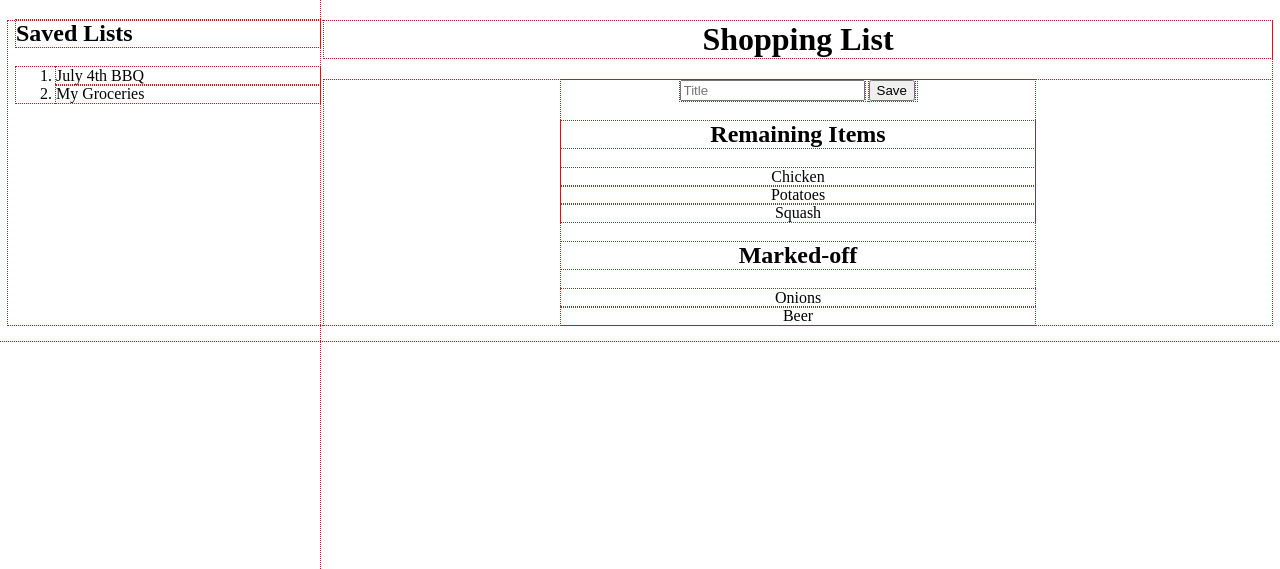
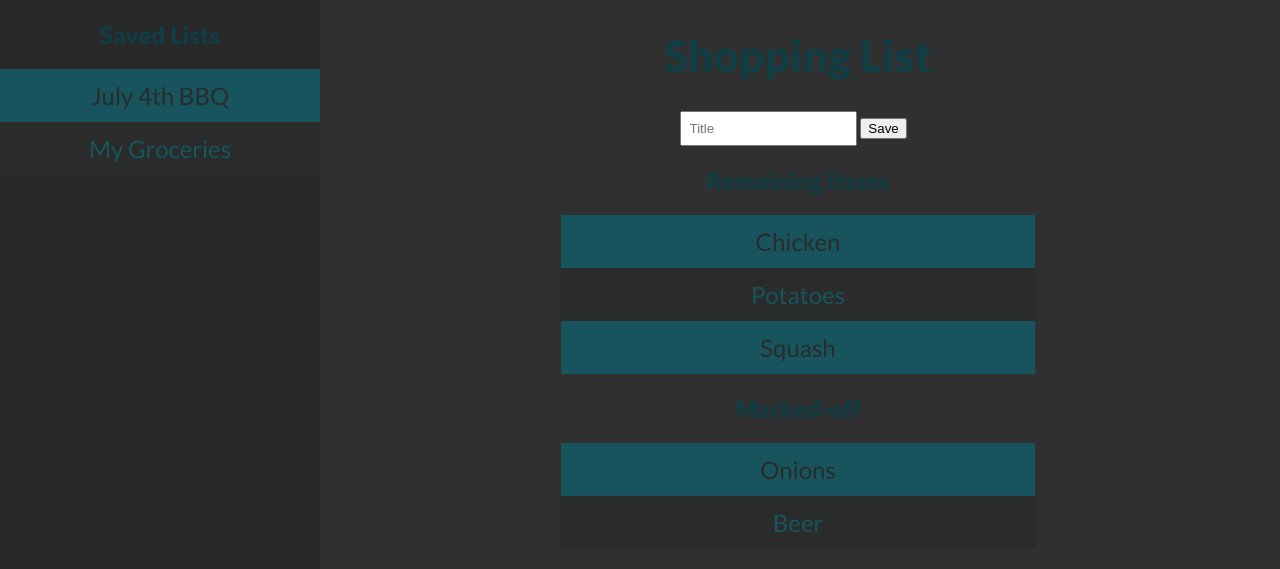
Before and after one commit to koberlag/shopping-list, a plain HTML site: page index.html in a window 1280 px wide. Shown: the top 569 px of the page. Drawn offline with Linux system fonts and the light colour scheme.

Commit message:
adding stylings

```diff
--- a/css/styles.css
+++ b/css/styles.css
@@ -9,18 +9,48 @@ html {
   box-sizing: inherit;
   }
 
-*{
-	outline:  brown dotted thin;
+
+
+body
+{
+	background-color: #303030;
+	font-family: Lato;
 }
+
+h1{
+	font-size: 2.75rem;
+}
+
+h1,h2{
+	color:#113D44;
+}
+
+.saved-list li,
+.list-container li{
+	padding:.75rem 0;
+	font-size: 1.5rem;
+}
+
+.saved-list li:nth-child(odd),
+.list-container li:nth-child(odd){
+	background-color: #17545E;
+	color:#2A2C2B;
+}
+
+.saved-list li:nth-child(even),
+.list-container li:nth-child(even){
+	background-color: #2A2C2B;
+	color:#17545E;
+}
+
 
 .main-heading,
 .unchecked-items-header,
 .checked-items-header,
-.save-list-header{
+.save-list-header,
+.items-content{
 	text-align: center;
 }
-
-
 
 .saved-list-section{
 	width:25%;
@@ -29,19 +59,8 @@ html {
 	/*position:absolute;*/
 	top:0;
 	left:0;
-	padding-left: 1rem;
-}
-
-.saved-list-header{
-
-}
-
-.saved-list-content{
-
-}
-
-.saved-list{
-
+	text-align: center;
+	background-color: #292929;
 }
 
 .main-heading,
@@ -54,20 +73,13 @@ html {
 	margin:0 auto;
 }
 
-.unchecked-items-section{
-
-}
-
-.items-content
-{
-	text-align: center;
-}
-
+.saved-list,
 .items-content ul
 {
 	padding:0;
 }
 
+.saved-list,
 .unchecked-items-list,
 .checked-items-list{
 	list-style-type: none;
@@ -88,6 +100,11 @@ html {
 	overflow:hidden;
 }
 
+#title-textbox{
+	padding:.5rem;
+	width:75%;
+}
+
 /*.save-list-section{
 	width:25%;
 	margin:0 auto;
--- a/index.html
+++ b/index.html
@@ -3,9 +3,10 @@
 <head>
 	<meta charset="UTF-8">
 	<title>Shopping List</title>
+	<link href='http://fonts.googleapis.com/css?family=Lato:400,900' rel='stylesheet' type='text/css'>
 	<link rel="stylesheet" href="css/styles.css">
-	<link rel="stylesheet" href="js/list.js">
-</head>
+	<script type="text/javascript" src="js/list.js"></script>
+
 <body>
 	<header class="main-heading">
 		<h1>Shopping List</h1>
```
